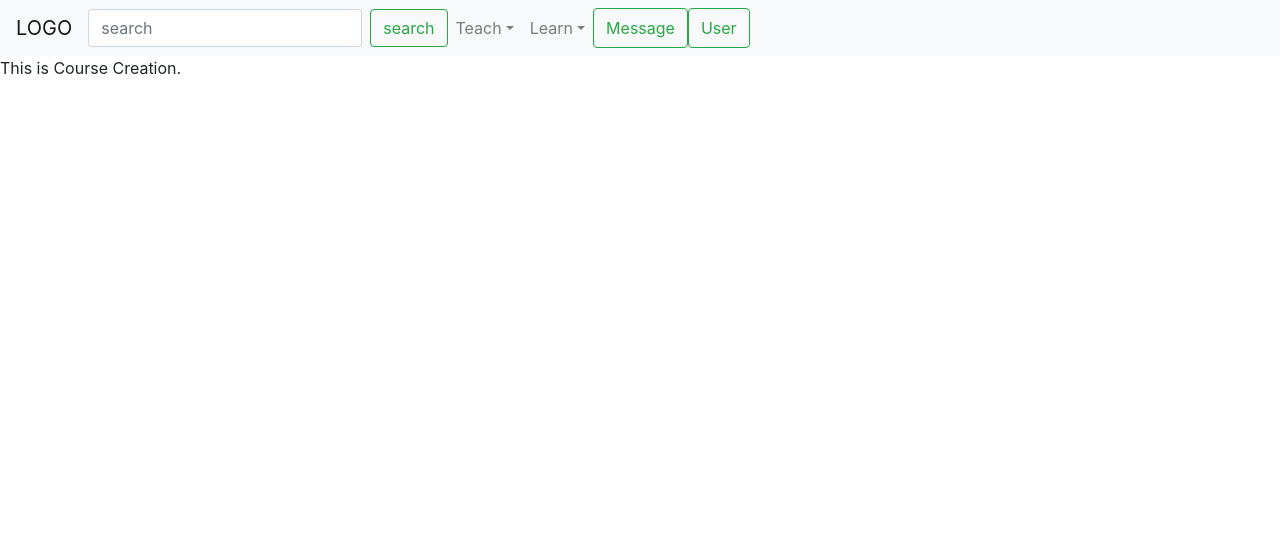
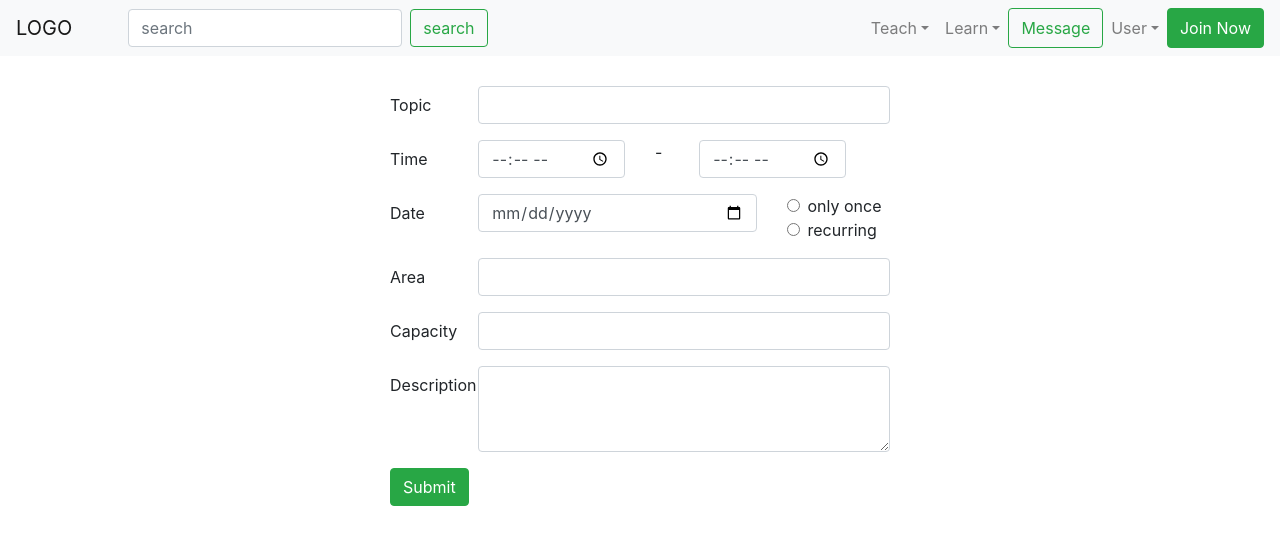
Before and after one commit to jgab13/TalentSwap, a React (Create React App) app in the folder talent_swap/: page /CourseCreation in a window 1280 px wide. Shown: the top 544 px of the page. Built offline with nearby package versions, Linux system fonts and the light colour scheme.

Commit message:
Added layout of CourseCreation and AuthSystem

```diff
--- /dev/null
+++ b/talent_swap/src/react-components/AuthSystem/index.js
@@ -0,0 +1,102 @@
+import React from 'react';
+import './styles.css';
+
+import Button from "react-bootstrap/Button";
+import Form from "react-bootstrap/Form";
+
+class Login extends React.Component {
+	render() {
+  	return (
+  	<div>
+			<Form>
+			  <Form.Group controlId="formBasicEmail">
+			    <Form.Label>Username</Form.Label>
+			    <Form.Control type="email" placeholder="Enter your username" />
+			  </Form.Group>
+
+			  <Form.Group controlId="formBasicPassword">
+			    <Form.Label>Password</Form.Label>
+			    <Form.Control type="password" placeholder="Enter your password" />
+			  </Form.Group>
+
+			  <Button variant="success" type="submit">
+			    Log In
+			  </Button>
+			</Form>
+		</div>
+		);
+	}
+}
+
+class Signup extends React.Component {
+	render() {
+  	return (
+  	<div>
+			<Form>
+			  <Form.Group controlId="formBasicEmail">
+			    <Form.Label>Username</Form.Label>
+			    <Form.Control type="email" placeholder="Enter your username" />
+			  </Form.Group>
+
+			  <Form.Group controlId="formBasicPassword">
+			    <Form.Label>Password</Form.Label>
+			    <Form.Control type="password" placeholder="Enter your password" />
+			  </Form.Group>
+
+			  <Form.Group controlId="formBasicPassword">
+			    <Form.Label>Confirm Password</Form.Label>
+			    <Form.Control type="password" placeholder="Enter your password" />
+			  </Form.Group>
+
+			  <Button variant="success" type="submit">
+			    Sign Up
+			  </Button>
+			</Form>
+		</div>
+		);
+	}
+}
+
+class AuthSystem extends React.Component {
+	constructor() {
+    super();
+    this.state = {
+      showLogin: true
+    };
+  }
+
+  Login() {
+    this.setState({
+      showLogin: true
+    });
+  }
+
+  Signup() {
+    this.setState({
+      showLogin: false
+    });
+  }
+
+  render() {
+  	return (
+		  <div className='popup'>
+				<div className='popup_inner'>
+					<div className='auth-system'>
+						<Button
+							variant="outline-success"
+							onClick={this.Login.bind(this)}
+						>LOG IN</Button>
+						<Button
+							variant="outline-success"
+							onClick={this.Signup.bind(this)}
+							className='signup'
+						>SIGN UP</Button>
+						{this.state.showLogin ? <Login/> : <Signup/>}
+					</div>
+				</div>
+		  </div>
+		);
+  }
+}
+
+export default AuthSystem;
--- /dev/null
+++ b/talent_swap/src/react-components/AuthSystem/styles.css
@@ -0,0 +1,26 @@
+.popup {
+  position: fixed;
+  width: 100%;
+  height: 100%;
+  margin: auto;
+  background-color: rgba(0,0,0,0.1);
+  z-index:999;
+}
+.popup_inner {
+  position: absolute;
+  left: 25%;
+  right: 25%;
+  top: 15%;
+  bottom: 35%;
+  margin: auto;
+  background: white;
+  min-height: 400px;
+}
+
+.auth-system {
+  padding: 10px;
+}
+
+.signup {
+  margin-left: 20px;
+}
--- a/talent_swap/src/react-components/CourseCreation/index.js
+++ b/talent_swap/src/react-components/CourseCreation/index.js
@@ -2,14 +2,119 @@ import React from "react";
 import Header from "./../Header";
 import "./styles.css";
 
+import Button from "react-bootstrap/Button";
+import { Row, Col, Form, Alert }from "react-bootstrap";
+
 /* The CourseCreation Component */
 class CourseCreation extends React.Component {
+
+	constructor(props) {
+    super(props);
+    this.state = {submitted: false};
+  }
+
+	createCourse() {
+		this.setState({
+      submitted: true
+    });
+	}
+
   render() {
     return (
       <div>
       	<Header/>
 
-        This is Course Creation.
+      	<Alert show={this.state.submitted} variant="success" className='alert'>
+	        <Alert.Heading>Congratulations!</Alert.Heading>
+	        <p>
+	          A new course has been created!
+	        </p>
+	        <hr />
+	        <div className="d-flex justify-content-end">
+	          <Button variant="outline-success" href="/DetailedCoursePage">
+	            Details
+	          </Button>
+	        </div>
+        </Alert>
+
+				<div className="course-form">
+      	<Form>
+			  <Form.Group as={Row} controlId="formPlaintextPassword">
+			    <Form.Label column sm="2">
+			      Topic
+			    </Form.Label>
+			    <Col sm="10">
+			      <Form.Control type="text"/>
+			    </Col>
+			  </Form.Group>
+
+			  <Form.Group as={Row} controlId="formPlaintextPassword">
+			    <Form.Label column sm="2">
+			      Time
+			    </Form.Label>
+			    <Col sm="4"><Form.Control type="time"/></Col>
+			    <Col sm="1">-</Col>
+			    <Col sm="4"><Form.Control type="time"/></Col>
+			  </Form.Group>
+
+			  <Form.Group as={Row} controlId="formPlaintextPassword">
+			    <Form.Label column sm="2">
+			      Date
+			    </Form.Label>
+			    <Col sm="7">
+			    		<Form.Control type="date"/>
+			    </Col>
+			    <Col sm="3">
+			      <Form.Check
+			        type='radio'
+			        id='only once'
+			        label='only once'
+			        name='time type'
+			      />
+			      <Form.Check
+			        type='radio'
+			        id='recurring'
+			        label='recurring'
+			        name='time type'
+			      />
+			  	</Col>
+			  </Form.Group>
+
+			  <Form.Group as={Row} controlId="formPlaintextPassword">
+			    <Form.Label column sm="2">
+			      Area
+			    </Form.Label>
+			    <Col sm="10">
+			      <Form.Control type="text"/>
+			    </Col>
+			  </Form.Group>
+
+			  <Form.Group as={Row} controlId="formPlaintextPassword">
+			    <Form.Label column sm="2">
+			      Capacity
+			    </Form.Label>
+			    <Col sm="10">
+			      <Form.Control type="value"/>
+			    </Col>
+			  </Form.Group>
+
+			  <Form.Group as={Row} controlId="formPlaintextPassword">
+			    <Form.Label column sm="2">
+			      Description
+			    </Form.Label>
+			    <Col sm="10">
+			      <Form.Control as="textarea" rows={3}/>
+			    </Col>
+			  </Form.Group>
+
+			  <Button
+			  	variant="success"
+			  	onClick={this.createCourse.bind(this)}
+			  	className="submit">
+			    Submit
+			  </Button>
+				</Form>
+				</div>
       </div>
     );
   }
--- a/talent_swap/src/react-components/CourseCreation/styles.css
+++ b/talent_swap/src/react-components/CourseCreation/styles.css
@@ -0,0 +1,16 @@
+.alert {
+	boarder: 15px;
+}
+
+.course-form {
+	margin-top: 30px;
+	margin-bottom: 20px;
+	margin-left: auto;
+	margin-right: auto;
+	max-width: 500px;
+}
+
+.submit {
+	margin-left: auto;
+	margin-right: auto;
+}
--- a/talent_swap/src/react-components/Header/index.js
+++ b/talent_swap/src/react-components/Header/index.js
@@ -1,6 +1,8 @@
 import React from "react";
 
 import "./styles.css";
+import AuthSystem from "./../AuthSystem"
+
 import Navbar from 'react-bootstrap/Navbar';
 import Nav from "react-bootstrap/Nav";
 import Button from "react-bootstrap/Button";
@@ -11,33 +13,50 @@ import FormControl from "react-bootstrap/FormControl";
 
 /* The Header Component */
 class Header extends React.Component {
+  constructor() {
+    super();
+    this.state = {
+      showPopup: false
+    };
+  }
+
+  togglePopup() {
+    this.setState({
+      showPopup: !this.state.showPopup
+    });
+  }
+
   render() {
     return (
       <div>
         <Navbar bg="light">
 		  <Navbar.Brand href="./">LOGO</Navbar.Brand>
-		  <Form inline>
+		  <Form inline className='search-box'>
 	        <FormControl type="text" placeholder="search" className="mr-sm-2" />
 	        <Button variant="outline-success" href="/Course">search</Button>
 	      </Form>
-		  <Navbar.Toggle aria-controls="basic-navbar-nav" />
 		  <Navbar.Collapse id="basic-navbar-nav">
-		    <Nav className="mr-auto">
+		    <Nav className="ml-auto">
 			  <NavDropdown title="Teach" id="basic-nav-dropdown" variant="success">
 		        <NavDropdown.Item href="/CourseCreation">Create a New Course</NavDropdown.Item>
-		        <NavDropdown.Item href="/Course">View Past Courses</NavDropdown.Item>
-		        <NavDropdown.Item href="/Course">View Upcoming Courses</NavDropdown.Item>
+		        <NavDropdown.Item href="/CourseList">View Past Courses</NavDropdown.Item>
+		        <NavDropdown.Item href="/CourseList">View Upcoming Courses</NavDropdown.Item>
 		      </NavDropdown>
 		      <NavDropdown title="Learn" id="basic-nav-dropdown">
-		        <NavDropdown.Item href="#action/3.1">Find a Course</NavDropdown.Item>
-		        <NavDropdown.Item href="/Course">View Past Courses</NavDropdown.Item>
-		        <NavDropdown.Item href="/Course">View Upcoming Courses</NavDropdown.Item>
+		        <NavDropdown.Item href="/CourseList">Find a Course</NavDropdown.Item>
+		        <NavDropdown.Item href="/CourseList">View Past Courses</NavDropdown.Item>
+		        <NavDropdown.Item href="/CourseList">View Upcoming Courses</NavDropdown.Item>
 		      </NavDropdown>
 		      <Button variant="outline-success">Message</Button>
-		      <Button variant="outline-success">User</Button>
+		      <NavDropdown title="User" id="basic-nav-dropdown">
+		        <NavDropdown.Item href="/Profile">Profile</NavDropdown.Item>
+		        <NavDropdown.Item href="/Home">Log Out</NavDropdown.Item>
+		      </NavDropdown>
+		      <Button variant="success" onClick={this.togglePopup.bind(this)}>Join Now</Button>
 		    </Nav>
 		  </Navbar.Collapse>
 		</Navbar>
+		{this.state.showPopup ? <AuthSystem/> : null}
       </div>
     );
   }
--- a/talent_swap/src/react-components/Header/styles.css
+++ b/talent_swap/src/react-components/Header/styles.css
@@ -0,0 +1,3 @@
+.search-box {
+	margin-left: 40px;
+}
```
